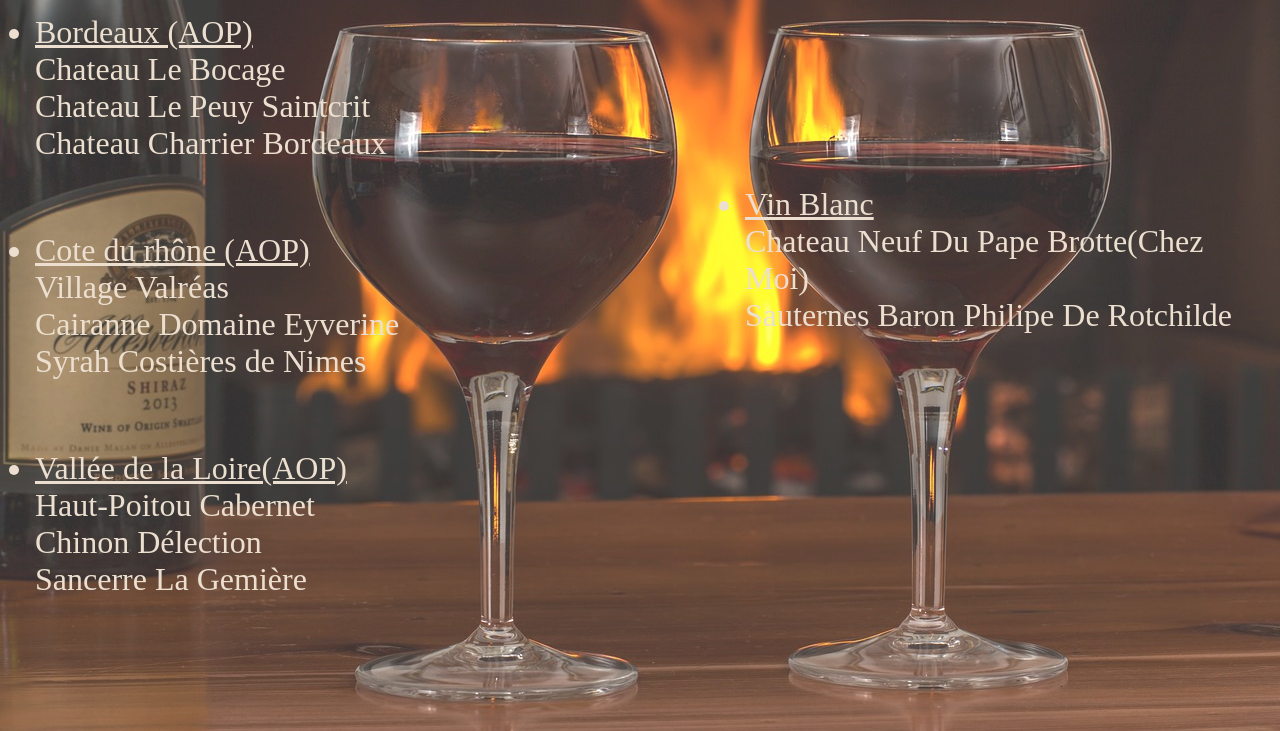
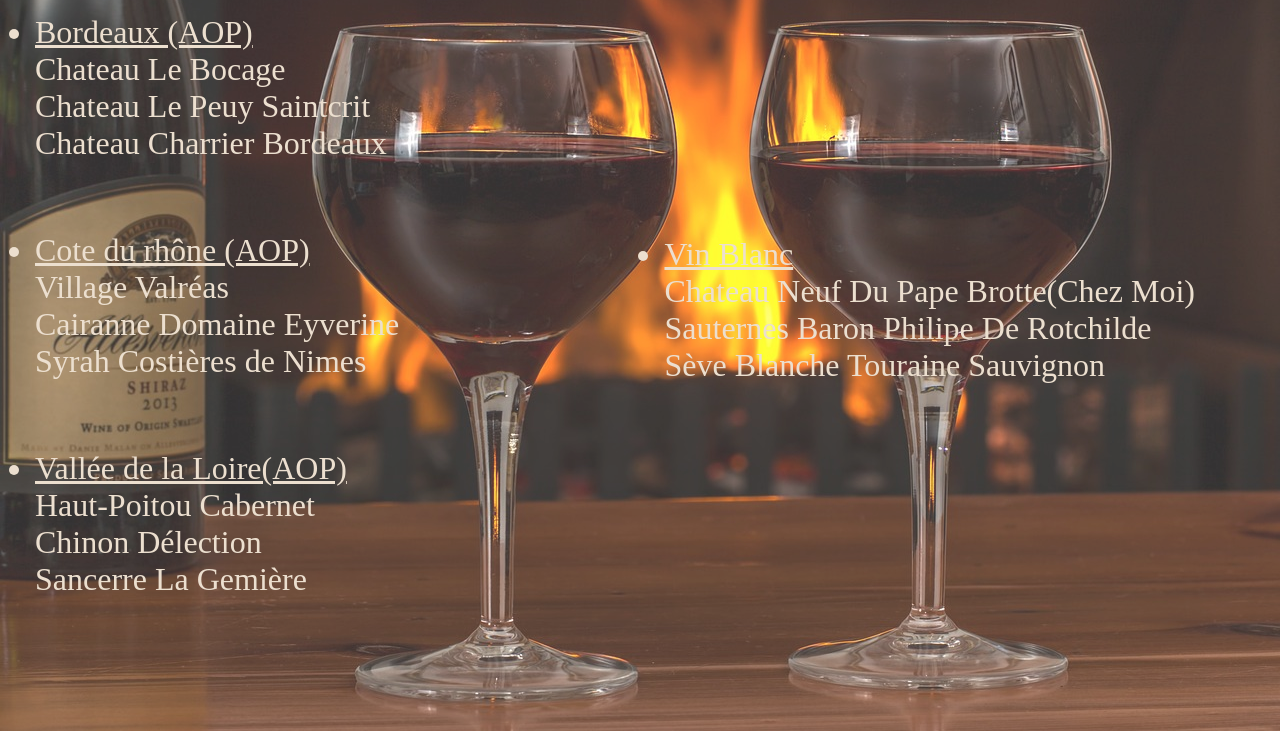
Before and after one commit to TitiaC62/Bacchus, a plain HTML site: page vins.html in a window 1280 px wide. Shown: the part 149-880 px from the top of the page. Drawn offline with Linux system fonts and the light colour scheme; a web font is replaced by a local one.

Commit message:
add font and position text

```diff
--- a/Assets.vins/css/style.css
+++ b/Assets.vins/css/style.css
@@ -69,6 +69,7 @@ h2 {
 
 .list2 {
     display: inline-grid;
-    top: 300px;
+    top: 350px;
+    right: 50px;
     position: absolute;
 }
--- a/vins.html
+++ b/vins.html
@@ -65,6 +65,9 @@
       <ol>
         Sauternes Baron Philipe De Rotchilde
       </ol>
+      <ol>
+        Sève Blanche Touraine Sauvignon
+      </ol>
     </ul>
   </div>
   </body>
```
